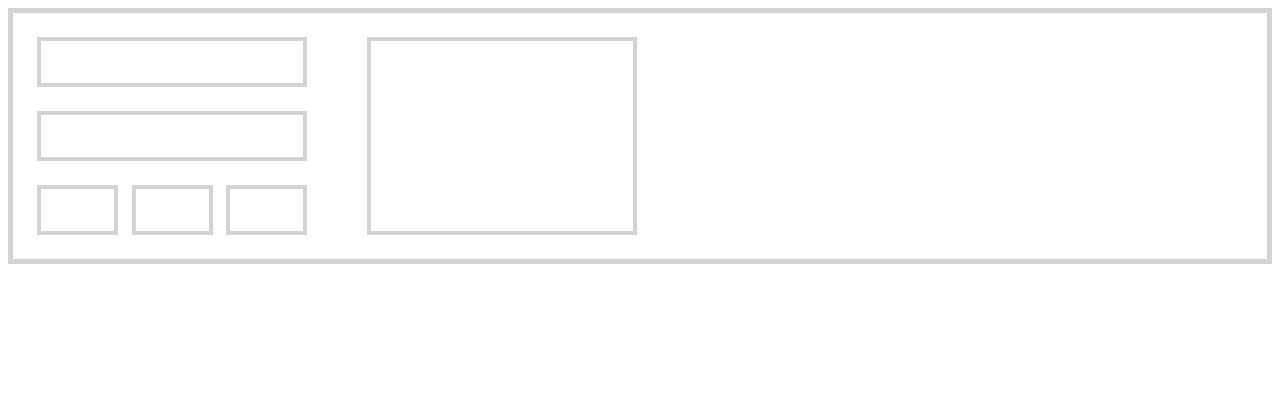
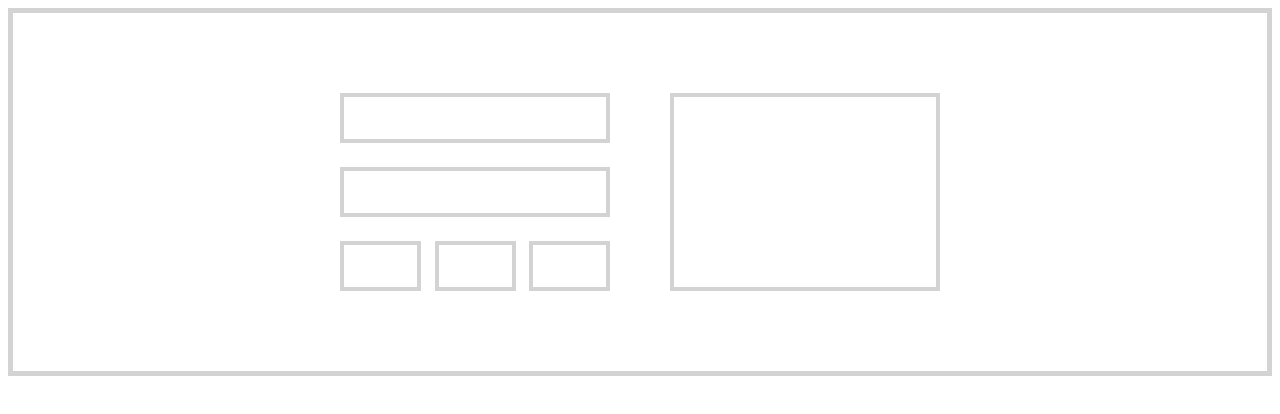
Before and after one commit to RaoufKernane/CSS-Best-Practice, a plain HTML site: page index.html in a window 1280 px wide. Drawn offline with Linux system fonts and the light colour scheme.

Commit message:
CSS Layout 4

```diff
--- a/style.css
+++ b/style.css
@@ -3,9 +3,11 @@
 }
 .container{
     border: 5px solid lightgray;
-    padding: 24px 24px 0 24px;
+    padding: 80px 24px 56px 24px;
 }
 .row{
+    width: 100%;
+    margin: 0 auto;
     max-width: 600px;
     display: flex;
     justify-content: space-between;
```
